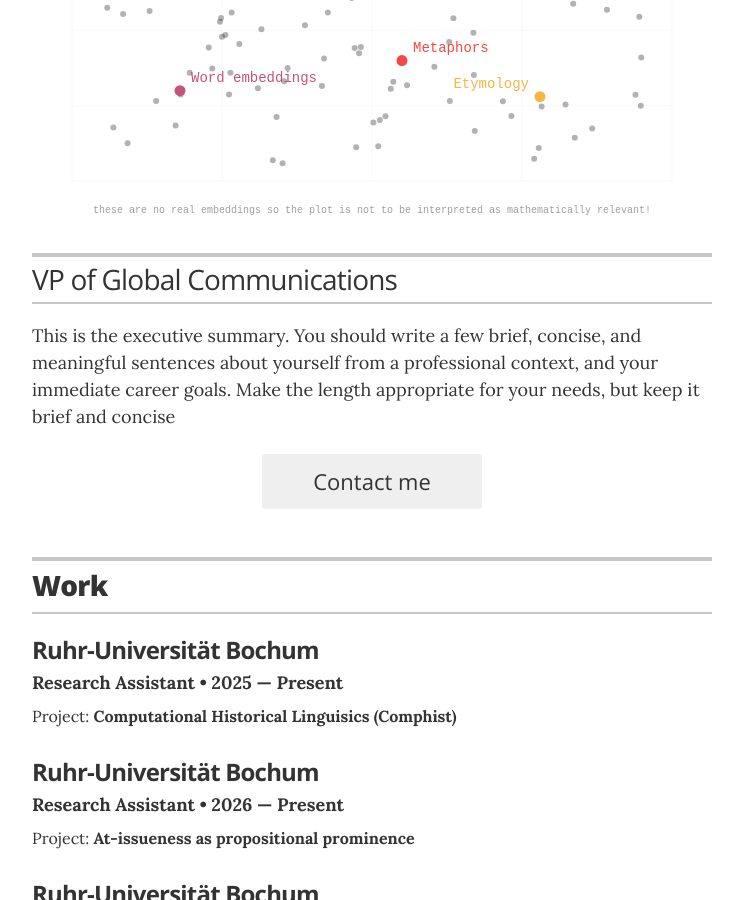
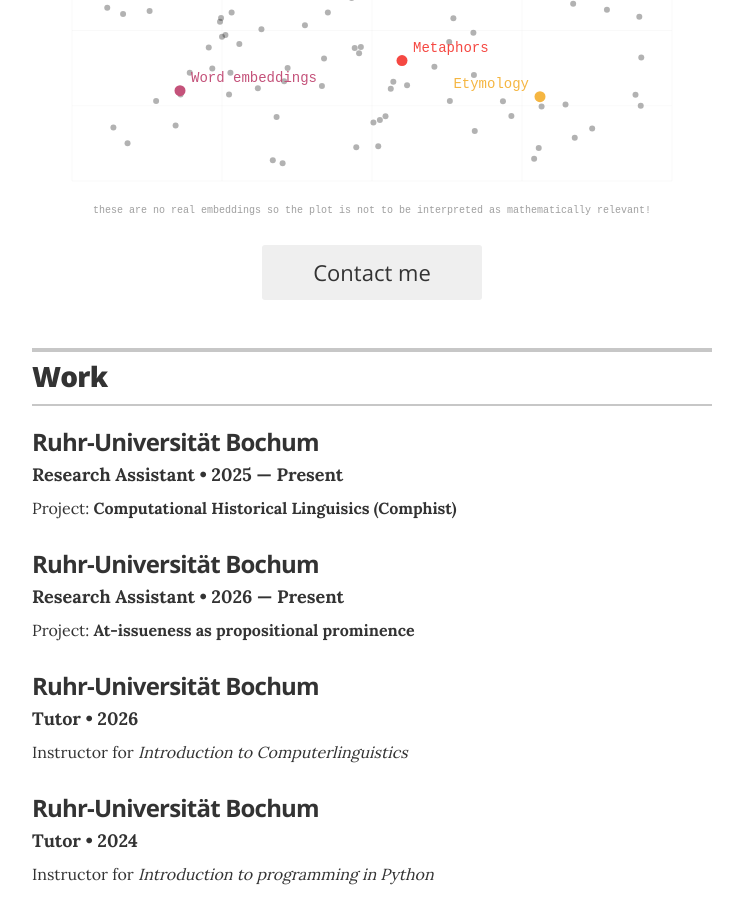
Before and after one commit to MalteSternik/MalteSternik.github.io, a Jekyll site: the page built from index.html, in a window 1280 px wide and 900 px high, scrolled down 359 px. Shown: the whole window, without its empty margins (268-1011 px from the left). Built offline with Jekyll 4.4.1, drawn with Linux system fonts in a browser that asks for light colours.

Commit message:
Update resume.html

```diff
--- a/_layouts/resume.html
+++ b/_layouts/resume.html
@@ -120,18 +120,8 @@
         </div>
         {% endif %}
 
-        <div class="title-bar no-print">
 
-          <!-- Your title is also defined in the _config.yml file -->
-          <h2 class="header-title" itemprop="jobTitle">{{ site.resume_title }}</h2>
 
-          <!-- This is the markup for the icon links; moved out to an include because it's very verbose, and you shouldn't ever need to edit the markup (unless you want to re-order the icons); if you want to customize which links appear, define them in the _config.yml file -->
-          {% include icon-links.html %}
-        </div>
-
-        <div class="executive-summary" itemprop="description">
-          {{ site.resume_header_intro }}
-        </div>
 
         {% if site.resume_looking_for_work == 'yes' %}
         <a href="mailto:{{ site.resume_contact_email }}" class="contact-button no-print" itemprop="email">Contact me</a>
```
